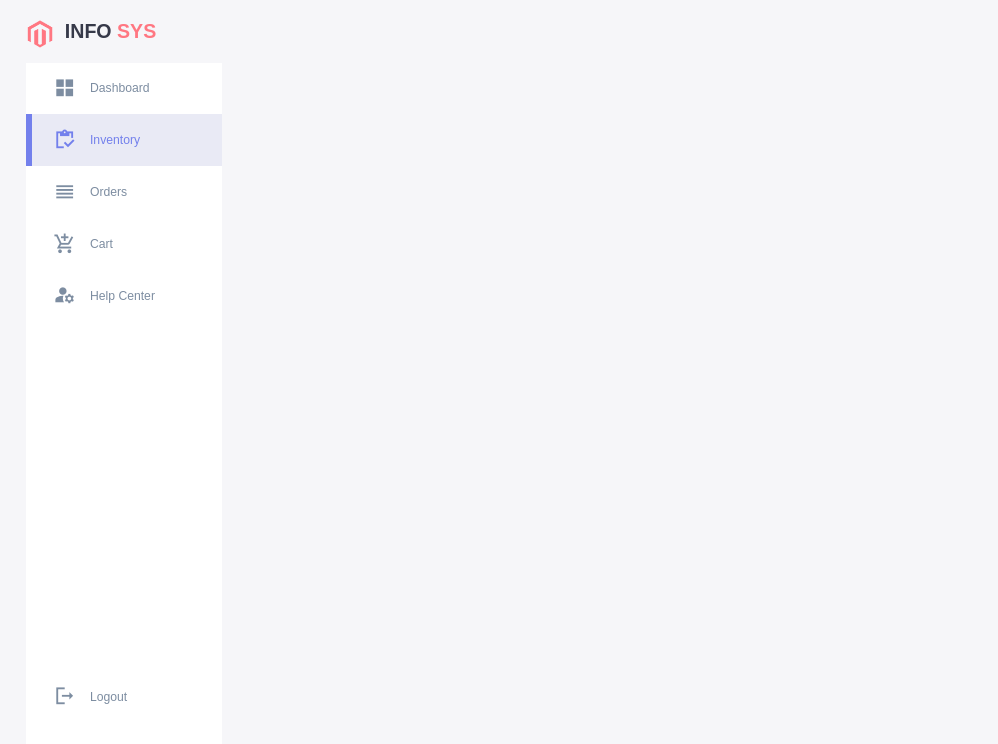
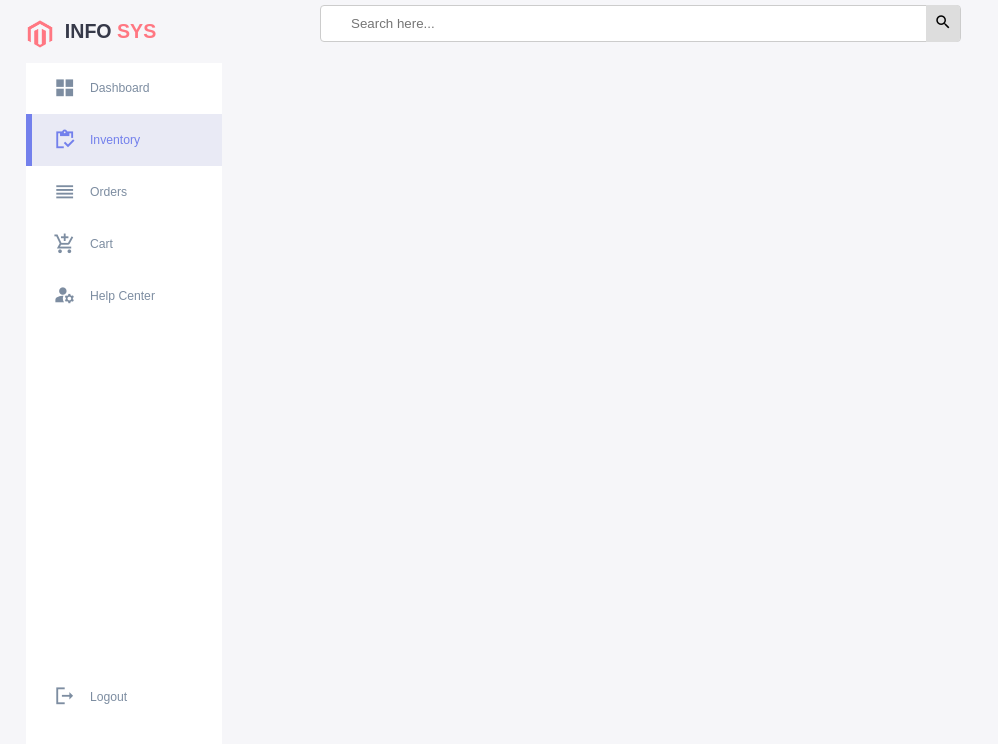
Before and after one commit to SpringBoardMentor-102/InventoryManagement-Team-01, a React (Create React App) app in the folder 03_FRONTEND/: page /Dashboard in a window 1280 px wide. Shown: the top 744 px of the page, without its empty margins (0-998 px from the left). Built offline with nearby package versions, Linux system fonts and the light colour scheme.

Commit message:
commit search bar as a component in dashboard

```diff
--- a/03_FRONTEND/src/components/Dashboard.js
+++ b/03_FRONTEND/src/components/Dashboard.js
@@ -1,6 +1,6 @@
 import React  from 'react'
 import img1 from "../images/logo.png"
-import Searchbar from './Searchbar';
+import SearchBar from './Searchbar';
 
 const Dashboard = () => {
   return (
@@ -12,6 +12,7 @@ const Dashboard = () => {
                     <img src={img1} alt=""/>
                     <h2>INFO <span className="danger">SYS</span></h2>
                 </div>
+                <SearchBar/>
                 <div className="close" id="close-btn">
                     <span className="material-icons-sharp">close</span>
                     </div>
--- a/03_FRONTEND/src/components/Searchbar.js
+++ b/03_FRONTEND/src/components/Searchbar.js
@@ -1,9 +1,16 @@
-import React from 'react'
+import React  from 'react'
 
-const Searchbar = () => {
+const SearchBar = () => {
+
   return (
-    <div>Searchbar</div>
+
+    <div className="search-bar">
+      <input type="text" id="search-input" placeholder="Search here..."/>
+        <button type="button" id="search-btn">
+          <span className="material-icons-sharp">search</span>
+        </button>
+    </div>
   )
 }
 
-export default Searchbar
+export default SearchBar;
--- a/03_FRONTEND/src/index.css
+++ b/03_FRONTEND/src/index.css
@@ -484,6 +484,40 @@ main {
   margin-top: 1.4rem;
 }
 
+.search-bar {
+  display: flex;
+  align-items: center;
+  margin-bottom: 20px;
+  /* margin-left: 600px; */
+  position: absolute;
+  left: 50%; /* Center the search bar horizontally */
+  transform: translateX(-50%); /* Center the search bar horizontally */
+  width: 50%;
+}
+
+#search-input {
+  padding: 10px 20px 10px 30px;
+  border: 1px solid #ccc;
+  border-radius: 4px;
+  flex: 1;
+  background-position: 10px center;
+  background-repeat: no-repeat;
+}
+
+#search-btn {
+  border: none;
+  background-color: #ddd;
+  padding: 8px;
+  border-radius: 0 4px 4px 0;
+  cursor: pointer;
+  margin-top:-15px ;
+  margin-left: -45px;
+}
+
+#search-btn .material-icons-sharp {
+  font-size: 18px;
+}
+
 main .date {
   display: inline-block;
   background: var(--color-light);
```
